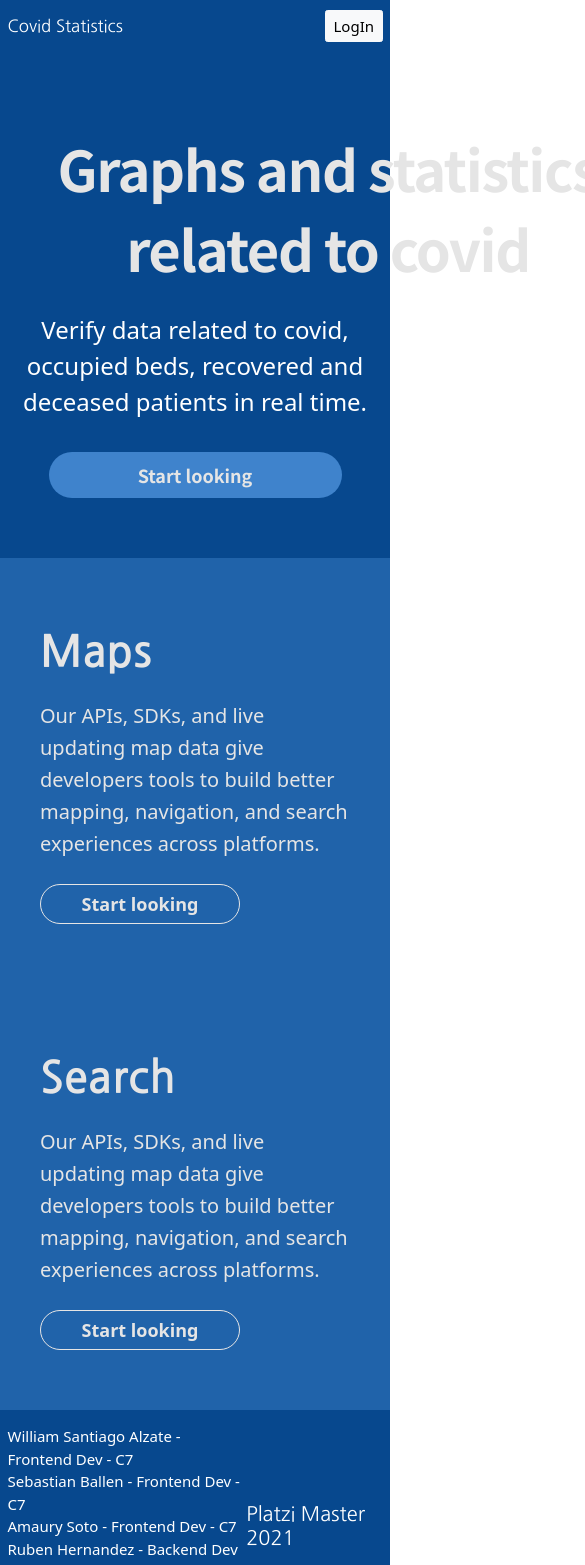
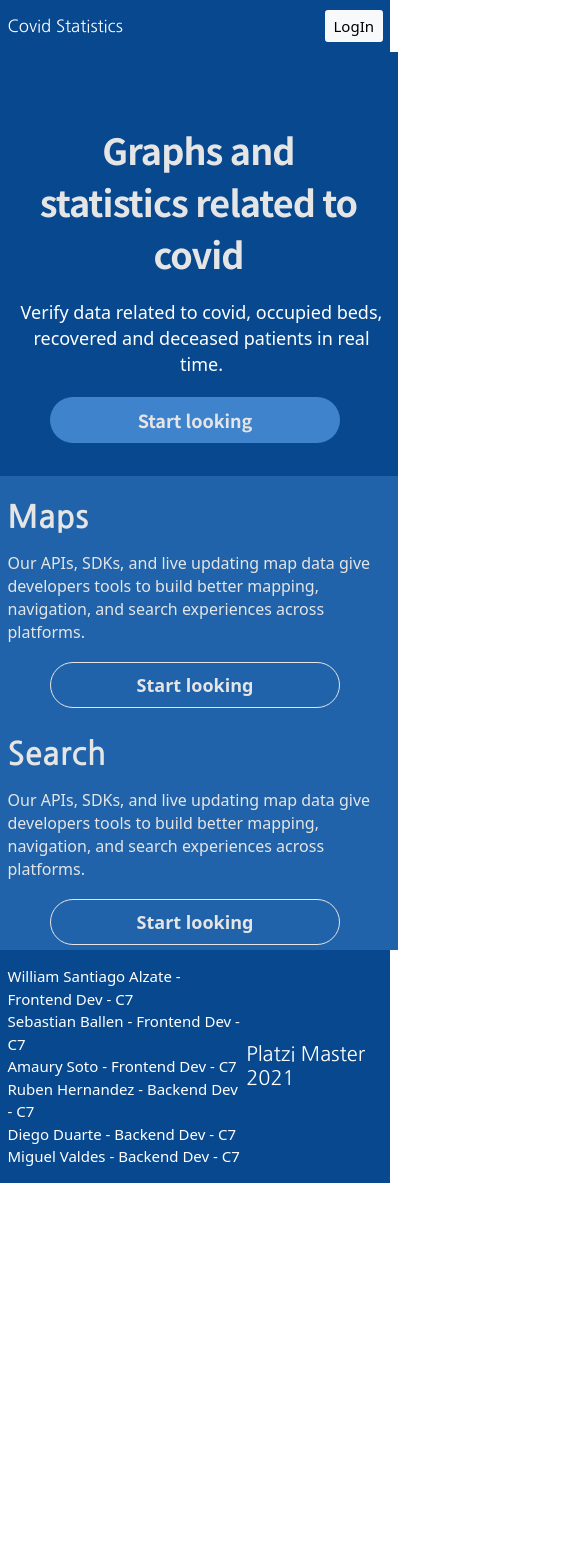
Before and after one commit to RubDevs/covid-statistics, a React (Create React App) app: page / in a window 390 px wide. Shown: the top 1565 px of the page, 585 px wide, since content can reach past the window. After the commit the page ends 1183 px from the top, so only its background shows below. Built offline with nearby package versions, Linux system fonts and the light colour scheme.

Commit message:
Column container added to the button in order to center it for mobile. Last media querie pending.

```diff
--- a/src/components/Landing/Landing.jsx
+++ b/src/components/Landing/Landing.jsx
@@ -11,18 +11,24 @@ export const Landing = () => (
       <section className="maps-container">
         <h2>Maps</h2>
         <p>Our APIs, SDKs, and live updating map data give developers tools to build better mapping, navigation, and search experiences across platforms.</p>
+        <div className="col-sm-12 btn-container">
+          <a href="">
             <button>Start looking</button>
-          {/* <img src="" alt="" /> */}
+          </a>
+        </div>
       </section>
     </div>
     <div className="col-12 col-sm-12">
       <section className="seach-img">
-
       </section>
       <section className="search-container">
         <h2>Search</h2>
         <p>Our APIs, SDKs, and live updating map data give developers tools to build better mapping, navigation, and search experiences across platforms.</p>
+        <div className="col-sm-12 btn-container">
+          <a href="">
             <button>Start looking</button>
+          </a>
+        </div>
       </section>
     </div>
   </section>
--- a/src/styles/components/_landing.scss
+++ b/src/styles/components/_landing.scss
@@ -101,7 +101,7 @@
 
 /* Media Queries */
 
-@media (max-width: 360px) {
+@media (max-width: 500px) {
 
 .col-12 {
   padding: 0;
@@ -113,9 +113,9 @@
     color:#E5E5E5;
     font-size: 3.6rem;
     font-weight: 700;
-    line-height: 52px;
+    line-height: 5.2rem;
     letter-spacing: -.025em;
-    max-width: 347px;
+    max-width: 100%;
     margin: 0;
     text-align: center;
     padding: 71px 30px 10px 37px;
@@ -124,9 +124,9 @@
     color: #FFF;
     font-size: 1.8rem;
     font-weight: 300;
-    line-height: 26px;
+    line-height: 2.6rem;
     padding: 10px 12px 10px 25px;
-    max-width: 377px;
+    max-width: 100%;
     margin: 0;
   }
   button {
@@ -139,7 +139,7 @@
     height: 46px;
     margin-top: 10px;
     margin-bottom: 33px;
-    width: 293px;
+    width: 290px;
   }
  }
 
@@ -149,19 +149,22 @@
     color:#E5E5E5;
     font-size: 3.2rem;
     font-weight: 700;
-    line-height: 46px;
+    line-height: 4.6rem;
     padding: 18px 28px 6px 15px;
     margin: 0;
-    max-width: 371px;
+    max-width: 100%;
   }
   p{
     color:#E5E5E5;
     font-size: 1.6rem;
     font-weight: 300;
-    line-height: 23px;
+    line-height: 2.3rem;
     padding: 6px 12px 9px 15px;
-    max-width: 387px;
+    max-width: 100%;
     margin: 0;
+  }
+  .btn-container {
+    text-align: center;
   }
   button{
     background-color:$blue-color;
@@ -171,9 +174,8 @@
     font-size: 1.8rem;
     font-weight: 700;
     height: 46px;
-    margin-top: 9px;
-    margin-bottom: 5px;
-    width: 293px;
+    margin: 9px 0px 5px 0px;
+    width: 290px;
   }
  }
 
@@ -183,19 +185,22 @@
     color:#E5E5E5;
     font-size: 3.2rem;
     font-weight: 700;
-    line-height: 46px;
+    line-height: 4.6rem;
     margin: 0;
-    max-width: 371px;
+    max-width: 100%;
     padding: 18px 28px 6px 15px;
   }
   p {
     color:#E5E5E5;
     font-size: 1.6rem;
     font-weight: 300;
-    line-height: 23px;
-    max-width: 387px;
+    line-height: 2.3rem;
+    max-width: 100%;
     margin: 0;
     padding: 6px 12px 9px 15px;
+  }
+  .btn-container {
+    text-align: center;
   }
   button{
     background-color:$blue-color;
@@ -205,13 +210,12 @@
     font-size: 1.8rem;
     font-weight: 700;
     height: 46px;
-    margin-top: 9px;
-    margin-bottom: 5px;
-    width: 293px;
+    margin: 9px 0px 5px 0px;
+    width: 290px;
   }
  }
 }
 
-@media (max-width:  480px) {
+@media (max-width: 960px) {
 
 }
```
Lines whose indentation alone changed are shown as unchanged.
